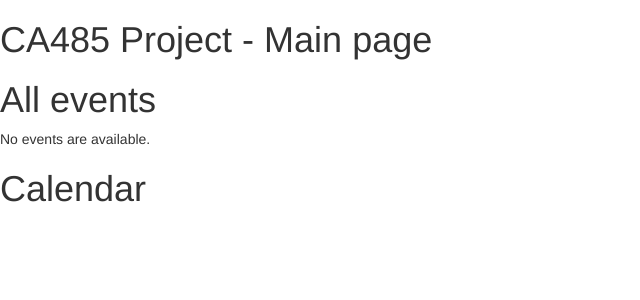
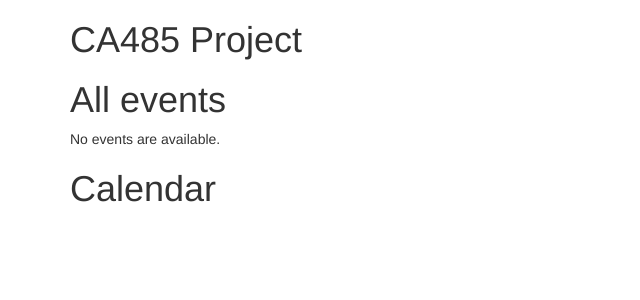
Before and after one commit to jakew32/ca485, a Django app: template scheduler/templates/scheduler/index.html in a window 1280 px wide. Shown: the top 300 px of the page, without its empty margins (0-640 px from the left). Run offline with Django 3.2, Linux system fonts and the light colour scheme; the template is opened without the code that fills it, so the values that code supplies are empty; some libraries are stand-ins or nearby versions.

Commit message:
feat: made it all look nicer

```diff
--- a/scheduler/templates/scheduler/index.html
+++ b/scheduler/templates/scheduler/index.html
@@ -8,7 +8,8 @@
     <link href="{% static "scheduler/css/bootstrap.min.css" %}" rel="stylesheet">
 </head>
 <body>
-<h1>CA485 Project - Main page</h1>
+<div class="container">
+<h1>CA485 Project</h1>
 <h1>All events</h1>
 {% if latest_event_list %}
     <ul>
@@ -22,11 +23,13 @@
 
 <h1>Calendar</h1>
 
-<div id="calendar" width="75%">
+<div id="calendar table" width="75%">
   {{ calendar }}
+</div>
 </div>
 
 <script src="https://ajax.googleapis.com/ajax/libs/jquery/1.11.3/jquery.min.js"></script>
 <script src="{% static "scheduler/js/bootstrap.min.js" %}"></script>
+<script>$(".month").addClass("table table-bordered");</script>
 </body>
 </html>
```
Also changed, not shown: scheduler/templates/scheduler/event.html (+11 -8 lines).
